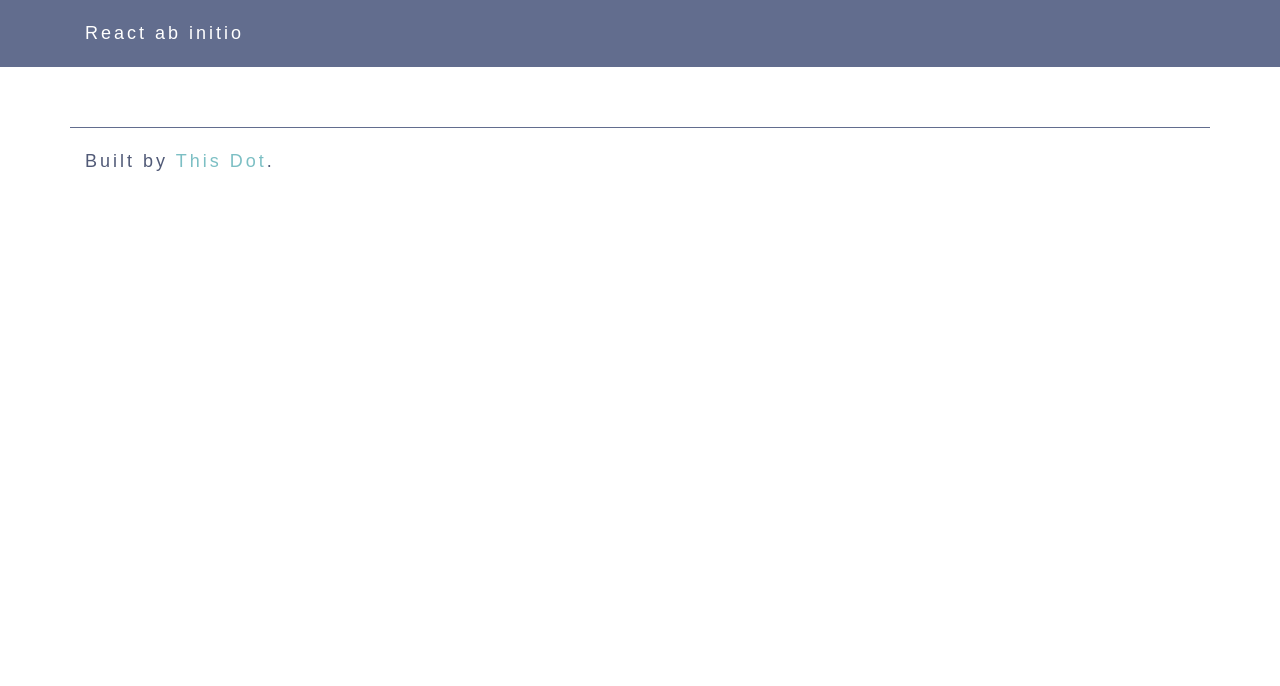
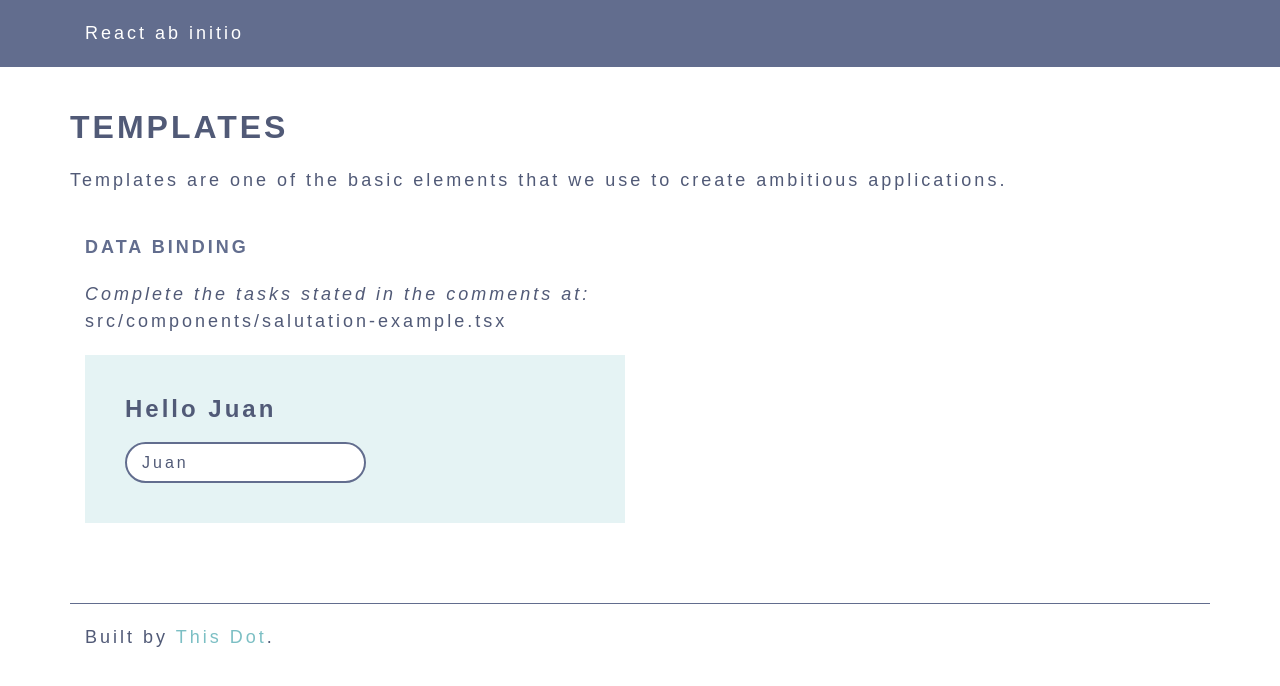
Before and after one commit to ShivaKshatriya/reactLearning, a React (Create React App) app: page /templates in a window 1280 px wide. Shown: the top 686 px of the page. Built offline with nearby package versions, Linux system fonts and the light colour scheme.

Commit message:
Add templates example

```diff
--- /dev/null
+++ b/src/components/salutation-example.tsx
@@ -0,0 +1,40 @@
+import * as React from 'react';
+import '../styles/components/salutation-example.css';
+
+class SalutationExample extends React.Component<{}, { name: string }> {
+
+  constructor(props: {}) {
+    super(props);
+    this.state = {
+      name: 'Juan' as string
+    };
+    this.updateName = this.updateName.bind(this);
+  }
+
+  public render() {
+    return (
+      <div className="large-example">
+          <strong>
+            Hello {this.state.name}
+          </strong>
+          <br />
+          <input value={this.state.name} onChange={this.updateName} className="input-text" />
+      </div>
+      // Task 1:
+      // If there is not name available, say "Who are you?!"
+      // Else, use default behaviour.
+
+      // Task 2:
+      // If name is present, add class "cool-name" to strong element
+    );
+  }
+
+  private updateName(event: React.FormEvent<HTMLInputElement>) {
+    var name: string = event.currentTarget.value;
+    this.setState({
+      name
+    });
+  }
+}
+
+export default SalutationExample;
--- a/src/index.tsx
+++ b/src/index.tsx
@@ -4,7 +4,7 @@ import {
   BrowserRouter,
   Route
 } from 'react-router-dom';
-import templatesRoute from './routes/1-templates';
+import templatesRoute from './routes/templates';
 import indexRoute from './routes/index';
 import AppHeader from './App-Header';
 
@@ -18,7 +18,7 @@ render(
       <BrowserRouter>
         <div>
           <Route exact={true} path="/" component={indexRoute} />
-          <Route path="/1-templates" component={templatesRoute} />
+          <Route path="/templates" component={templatesRoute} />
         </div>
       </BrowserRouter>
 
--- a/src/routes/1-templates.tsx
+++ b/src/routes/templates.tsx
@@ -1,4 +1,5 @@
 import * as React from 'react';
+import SalutationExample from '../components/salutation-example';
 
 export default function() {
     return (
@@ -12,11 +13,14 @@ export default function() {
 
             <h3>Data binding</h3>
             <p>
-                <em>Complete the tasks stated in the comments at: <pre>app/templates/components/binding-example-salutation.hbs</pre></em>
+                <em>Complete the tasks stated in the comments at:</em>
             </p>
+            <pre>src/components/salutation-example.tsx</pre>
 
             <div className="row">
-                lol
+                <div className="col-md-6">
+                    <SalutationExample />
+                </div>
             </div>
         </div>
     );
--- /dev/null
+++ b/src/styles/components/salutation-example.scss
@@ -0,0 +1,35 @@
+@import '../base/variables';
+@import '../base/animations';
+
+.example {
+  padding: unit-space(1);
+  margin: unit-space(1) 0;
+  background: lighten($alt-color, 30);
+}
+
+.large-example {
+  @extend .example;
+  font-size: 24px;
+  padding: unit-space(2);
+  .input-text {
+    margin-top: unit-space(1);
+  }
+  ul {
+    margin: unit-space(1) 0;
+    padding-left: unit-space(0.5);
+    li {
+      margin-bottom: unit-space(0.5);
+      &:before {
+        color: $alt-color;
+        content: '-';
+      }
+    }
+  }
+}
+
+.cool-name {
+  display: block;
+  animation-duration: 1s;
+  animation-name: pulse;
+  animation-iteration-count: infinite;
+}
```
